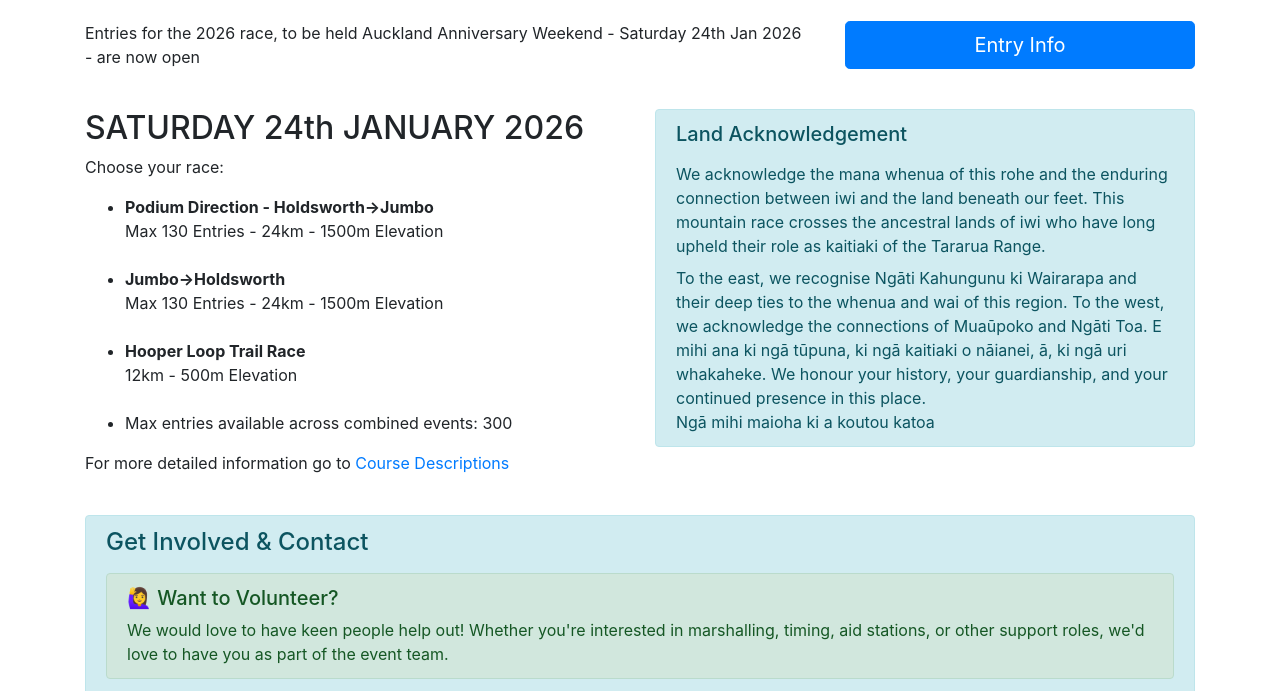
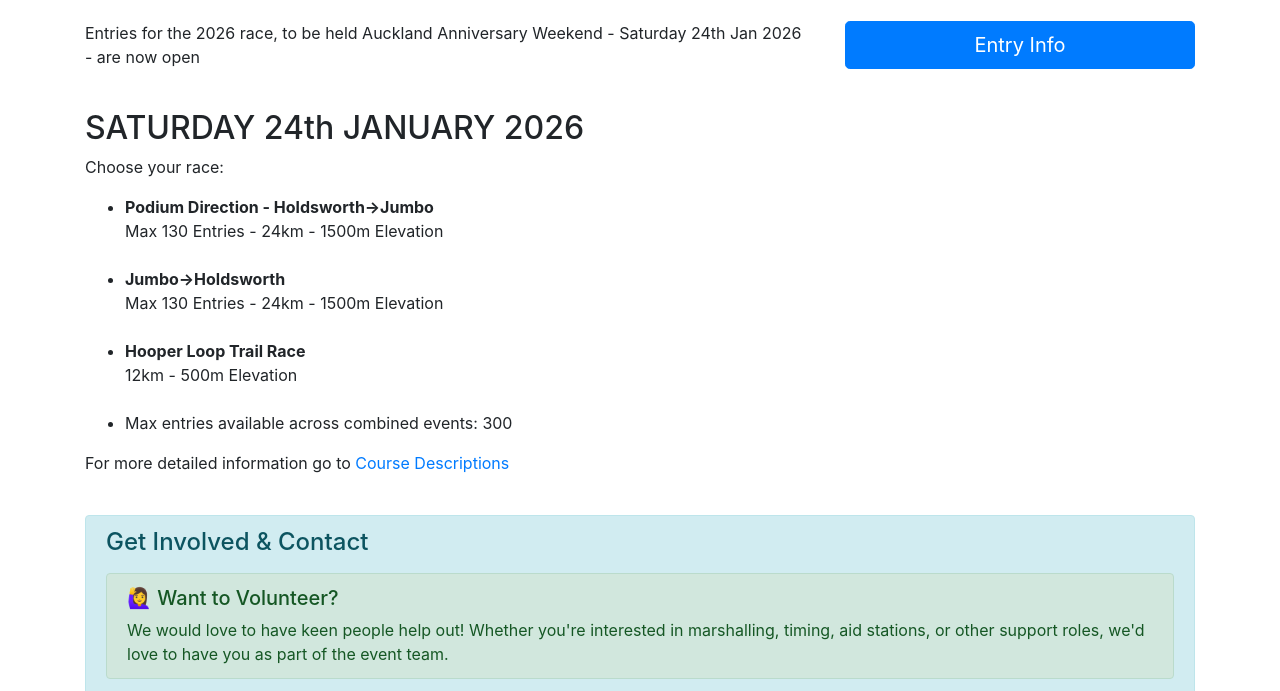
Before and after one commit to atechnz/atechnz.github.io, a plain HTML site: page index.html in a window 1280 px wide. Shown: the part 651-1342 px from the top of the page. Drawn offline with Linux system fonts and the light colour scheme.

Commit message:
acknowledge

```diff
--- a/index.html
+++ b/index.html
@@ -220,14 +220,7 @@
         </ul>
         <p>For more detailed information go to <a href="event-info.html">Course Descriptions</a></p>
       </div>
-      <div class="col-lg-6">
-        <div class="alert alert-info">
-            <h2 id="land-acknowledgement" class="h5 mb-3">Land Acknowledgement</h2>
-            <p class="mb-2">We acknowledge the mana whenua of this rohe and the enduring connection between iwi and the land beneath our feet.  This mountain race crosses the ancestral lands of iwi who have long upheld their role as kaitiaki of the Tararua Range. </p>
-            <p class="mb-0">To the east, we recognise Ngāti Kahungunu ki Wairarapa and their deep ties to the whenua and wai of this region. To the west, we acknowledge the connections of Muaūpoko and Ngāti Toa.  E mihi ana ki ngā tūpuna, ki ngā kaitiaki o nāianei, ā, ki ngā uri whakaheke. We honour your history, your guardianship, and your continued presence in this place.</p>
-            <p class="mb-0">Ngā mihi maioha ki a koutou katoa</p>
-        </div>
-      </div>
+
     </section>
 
 
```
